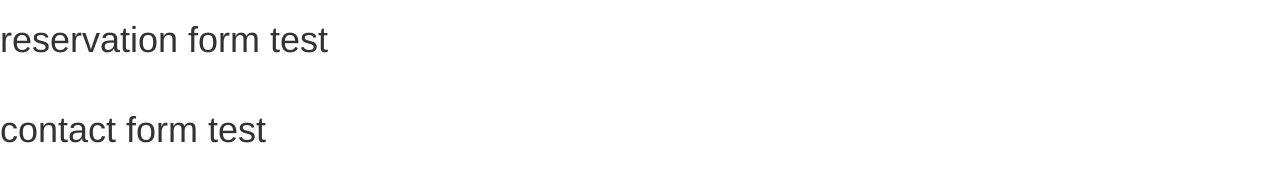
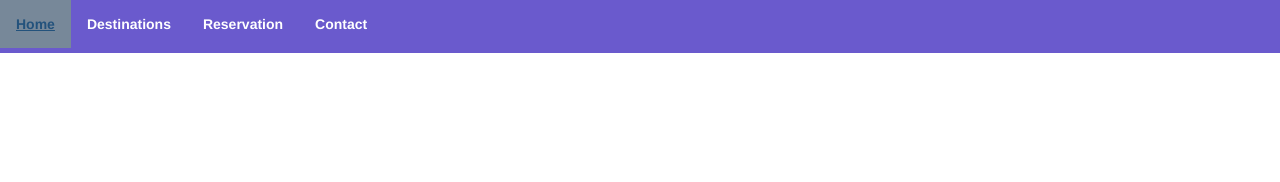
Before and after one commit to jasmsnat/ui_travel_project, a website: page code/views/index.html in a window 1280 px wide. Drawn offline with nearby package versions, Linux system fonts and the light colour scheme; some packages are replaced by stand-ins of ours; no server answers.

Commit message:
navbar updated

```diff
--- a/code/css/blank.css
+++ /dev/null
@@ -1 +0,0 @@
-/*empty css file*/
--- /dev/null
+++ b/code/css/navBar.css
@@ -0,0 +1,24 @@
+ul {
+    list-style-type: none;
+    margin: 0;
+    padding: 0;
+    overflow: hidden;
+    background-color: slateblue;
+}
+
+li {
+    float: left;
+}
+
+li a {
+    display: block;
+    color: white;
+    text-align: center;
+    padding: 14px 16px;
+    text-decoration: none;
+}
+
+/* Change the link color to #111 (black) on hover */
+li a:hover {
+    background-color: lightslategray;
+}
--- a/code/scripts/app.js
+++ b/code/scripts/app.js
@@ -4,11 +4,11 @@ angular.module("travelApp", ['ngRoute']);
 angular.module("travelApp").config(["$locationProvider", "$routeProvider", function($locationProvider, $routeProvider) {
 
     $routeProvider
-        .when("/", {
+        .when("/reservation", {
             controller: "reservationCtrl",
             templateUrl: "/code/views/reservationForm.html"
     })
-        .when("/", {
+        .when("/contact", {
             controller: "contactCtrl",
             templateUrl: "/code/views/contactForm.html"
     })
--- a/code/views/index.html
+++ b/code/views/index.html
@@ -3,14 +3,11 @@
     <head>
         <title>travel project</title>
         <link rel="stylesheet" href="/node_modules/bootstrap/dist/css/bootstrap.css">
+        <link rel="stylesheet" href="/code/css/navBar.css">
     </head>
     <body ng-app="travelApp">
 
-        <h1>reservation form test</h1>
-        <reservation-form></reservation-form>
-        <br>
-        <h1>contact form test</h1>
-        <contact-form></contact-form>
+        <nav-bar></nav-bar>
 
         <script type="text/javascript" src="/node_modules/angular/angular.js">
         </script>
--- a/code/views/navBar.html
+++ b/code/views/navBar.html
@@ -1,8 +1,29 @@
-<div class="row">
-    <div class="col-md-10">
-        <ul>
-            <li><a href="#!/reservation">Reservation</a></li>
-            <li><a href="#!/contact">Contact</a></li>
-        </ul>
+<!--
+<div class="row, navBarRow">
+    <div class="col-md-2">
+        <label>LOGO PENDING</label>
+    </div>
+    <div class="col-md-8">
+        <div class="navBarLinks">
+            <label>Home</label>
+            <label>Destinations</label>
+            <label><a href="#!/reservation">Reservation</a>  </label>
+            <label><a href="#!/contact">Contact</a></label>
+        </div>
+    </div>
+    <div class="col-md-2">
+        <label>PENDING</label>
     </div>
 </div>
+<div ng-view></div>
+-->
+
+<div>
+    <ul class="navBarList">
+        <li><label><a>Home</a></label></li>
+        <li><label><a>Destinations</a></label></li>
+        <li><label><a href="#!/reservation">Reservation</a>  </label></li>
+        <li><label><a href="#!/contact">Contact</a></label></li>
+    </ul>
+</div>
+<div ng-view></div>
```
